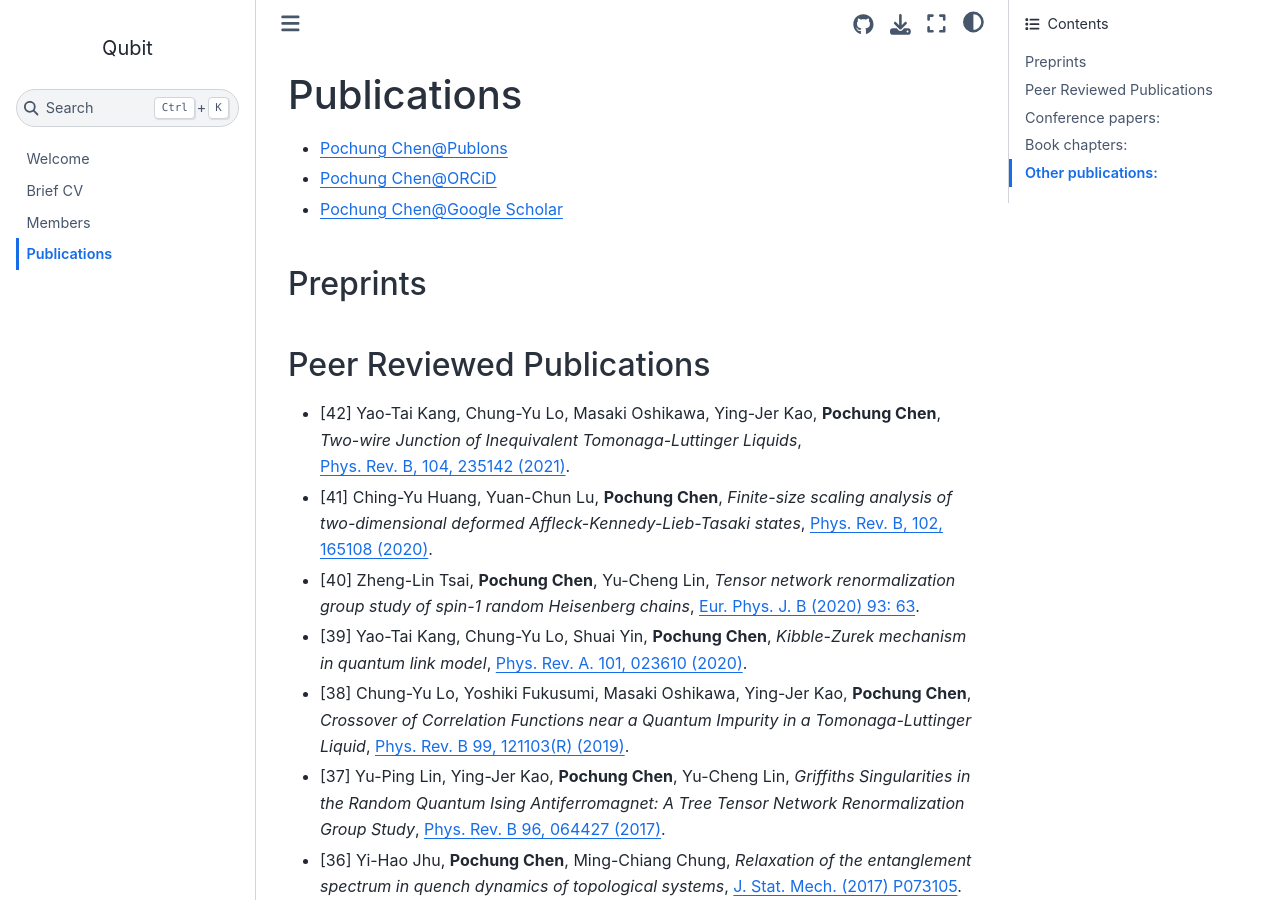
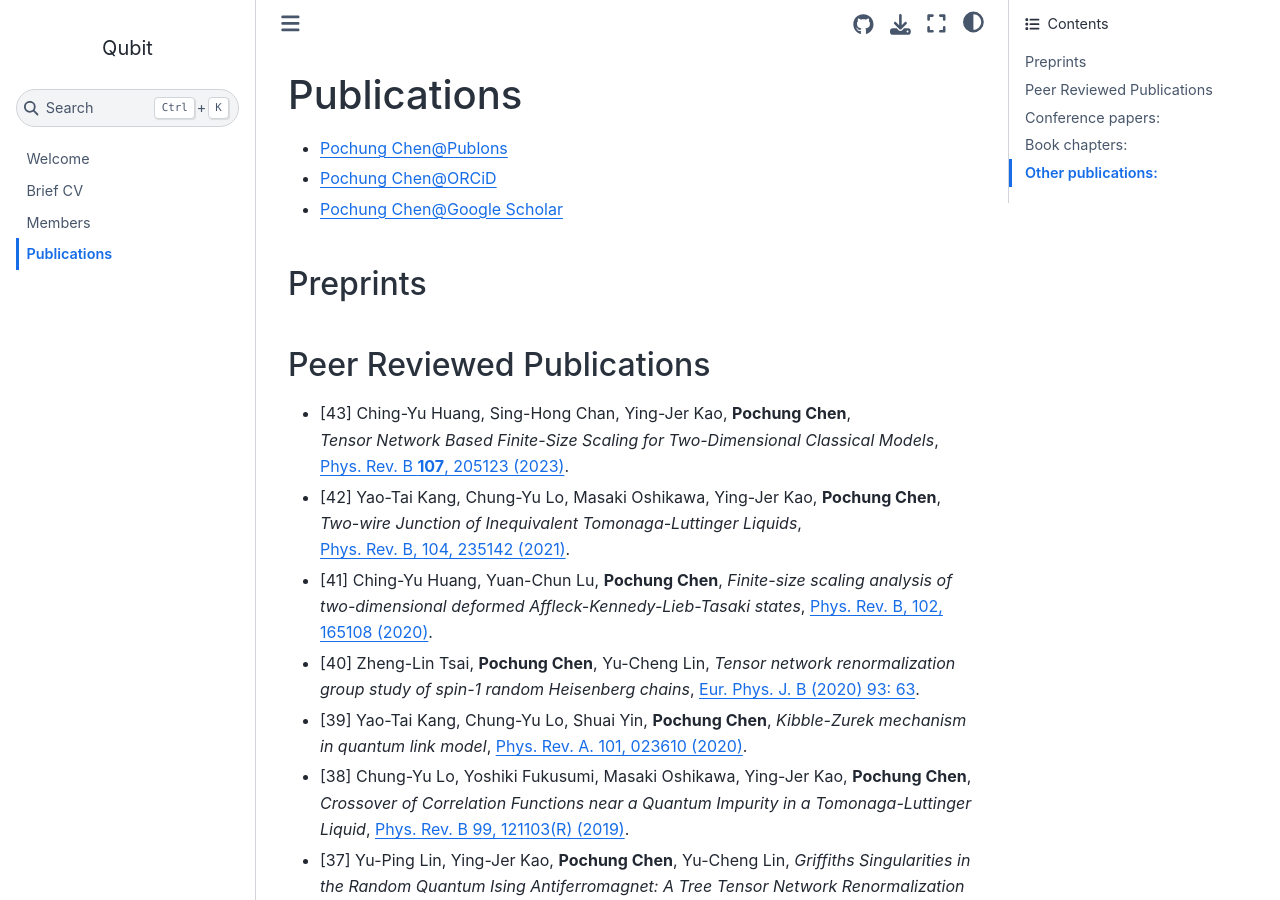
Before and after one commit to pcchen/pcchen.github.io, a Jupyter Book: the page built from publications.md, in a window 1280 px wide and 900 px high. Built offline with Jupyter Book 1.0.4 settings and Sphinx 7.4.7 and the Sphinx Book theme 1.1.4, drawn with Linux system fonts in a browser that asks for light colours.

Commit message:
update publication

```diff
--- a/publications.md
+++ b/publications.md
@@ -7,6 +7,7 @@
 ## Preprints
 
 ## Peer Reviewed Publications
+* [43] Ching-Yu Huang, Sing-Hong Chan, Ying-Jer Kao, **Pochung Chen**, <br>*Tensor Network Based Finite-Size Scaling for Two-Dimensional Classical Models*, [Phys. Rev. B **107**, 205123 (2023)](https://journals.aps.org/prb/abstract/10.1103/PhysRevB.107.205123).
 * [42] Yao-Tai Kang, Chung-Yu Lo, Masaki Oshikawa, Ying-Jer Kao, **Pochung Chen**, <br>*Two-wire Junction of Inequivalent Tomonaga-Luttinger Liquids*, <br>[Phys. Rev. B, 104, 235142 (2021)](https://journals.aps.org/prb/abstract/10.1103/PhysRevB.104.235142).
 * [41] Ching-Yu Huang, Yuan-Chun Lu, **Pochung Chen**, *Finite-size scaling analysis of two-dimensional deformed Affleck-Kennedy-Lieb-Tasaki states*, [Phys. Rev. B, 102, 165108 (2020)](https://journals.aps.org/prb/abstract/10.1103/PhysRevB.102.165108).
 * [40] Zheng-Lin Tsai, **Pochung Chen**, Yu-Cheng Lin, *Tensor network renormalization group study of spin-1 random Heisenberg chains*, [Eur. Phys. J. B (2020) 93: 63](https://doi.org/10.1140/epjb/e2020-100585-8).
```
